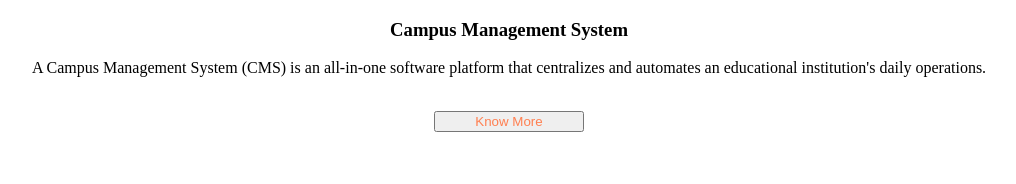
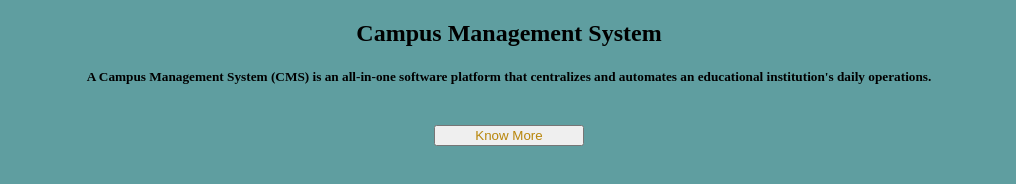
Before and after one commit to Santhoshkumar51/lab, a plain HTML site: page index.html in a window 1280 px wide. Shown: the whole page, without its empty margins (131-1147 px from the left). Drawn offline with Linux system fonts and the light colour scheme.

Commit message:
Modified

```diff
--- a/index.html
+++ b/index.html
@@ -8,8 +8,8 @@
 </head>
 <body>
     <div class="d1">
-        <h3>Campus Management System</h3>
-        <p>A Campus Management System (CMS) is an all-in-one software platform that centralizes and automates an educational institution's daily operations. </p>
+        <h2>Campus Management System</h2>
+        <h5>A Campus Management System (CMS) is an all-in-one software platform that centralizes and automates an educational institution's daily operations. </h5>
         <br><button id="b1">Know More</button>
     </div>
     <script src="ind.js"></script>
--- a/styles.css
+++ b/styles.css
@@ -2,6 +2,9 @@
     text-align: center;
 }
 button{
-    color: coral;
+    color:darkgoldenrod;
     width: 150px;
 }
+body{
+    background-color:cadetblue;
+}
```
